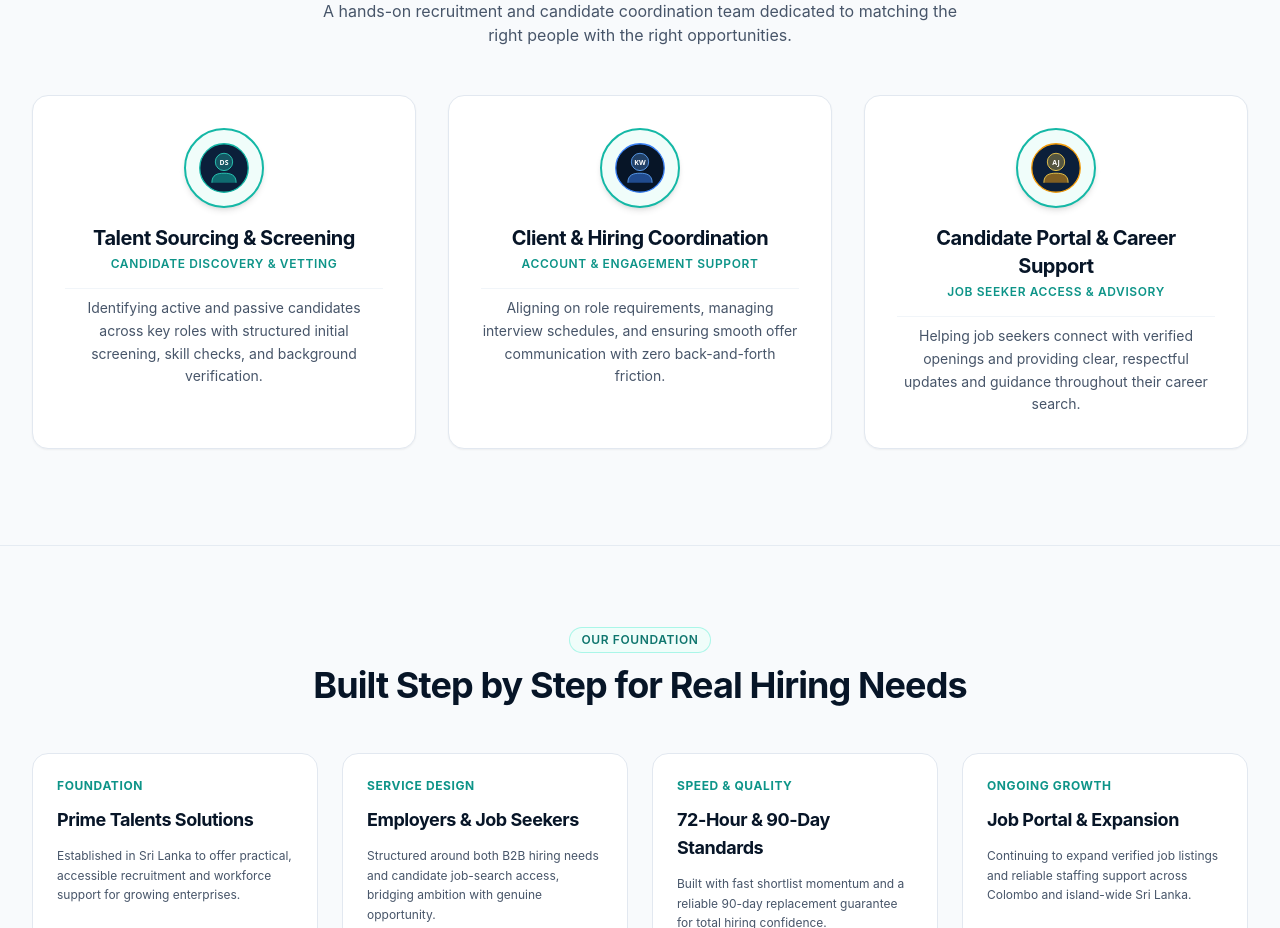
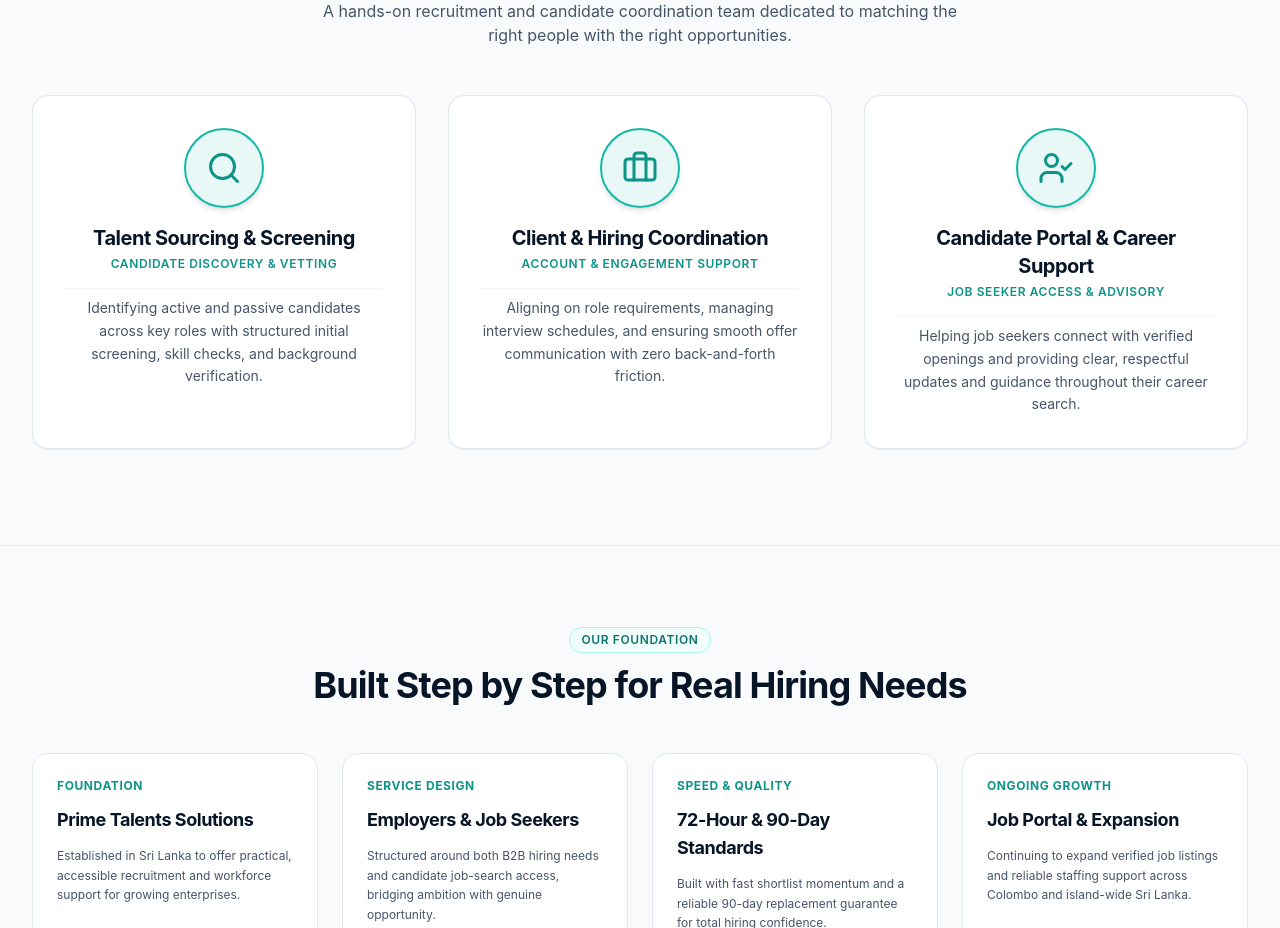
Before and after one commit to sgc1996/prime-talents-website, a Next.js app: page /about in a window 1280 px wide. Shown: the part 1820-2748 px from the top of the page. Built offline with nearby package versions, Linux system fonts and the light colour scheme; no server answers.

Commit message:
fix(about): replace dummy initials with modern role icons in team pillars

```diff
--- a/src/app/about/page.tsx
+++ b/src/app/about/page.tsx
@@ -195,19 +195,15 @@ export default function AboutPage() {
         </div>
 
         <div className="grid grid-cols-1 md:grid-cols-3 gap-8">
-          {TEAM_PILLARS.map((member, idx) => (
+          {TEAM_PILLARS.map((member, idx) => {
+            const Icon = member.icon;
+            return (
               <Card
                 key={idx}
                 className="p-8 text-center space-y-4 border-slate-200 dark:border-navy-800 bg-white dark:bg-navy-900 hover:shadow-xl hover:border-teal-500/40 hover:-translate-y-1 transition-all duration-300"
               >
-              <div className="relative w-20 h-20 mx-auto rounded-full overflow-hidden border-2 border-teal-500 shadow-md bg-teal-50 dark:bg-navy-800 p-3 flex items-center justify-center">
-                <Image
-                  src={member.avatar}
-                  alt={member.title}
-                  width={80}
-                  height={80}
-                  className="w-full h-full object-cover"
-                />
+                <div className="w-20 h-20 mx-auto rounded-full bg-teal-500/10 dark:bg-teal-500/15 border-2 border-teal-500 flex items-center justify-center text-teal-600 dark:text-teal-400 shadow-md">
+                  <Icon className="w-9 h-9" />
                 </div>
                 <div>
                   <h3 className="font-heading font-bold text-xl text-navy-950 dark:text-white">
@@ -221,7 +217,8 @@ export default function AboutPage() {
                   {member.desc}
                 </p>
               </Card>
-          ))}
+            );
+          })}
         </div>
       </section>
 
```
Lines whose indentation alone changed are shown as unchanged.
